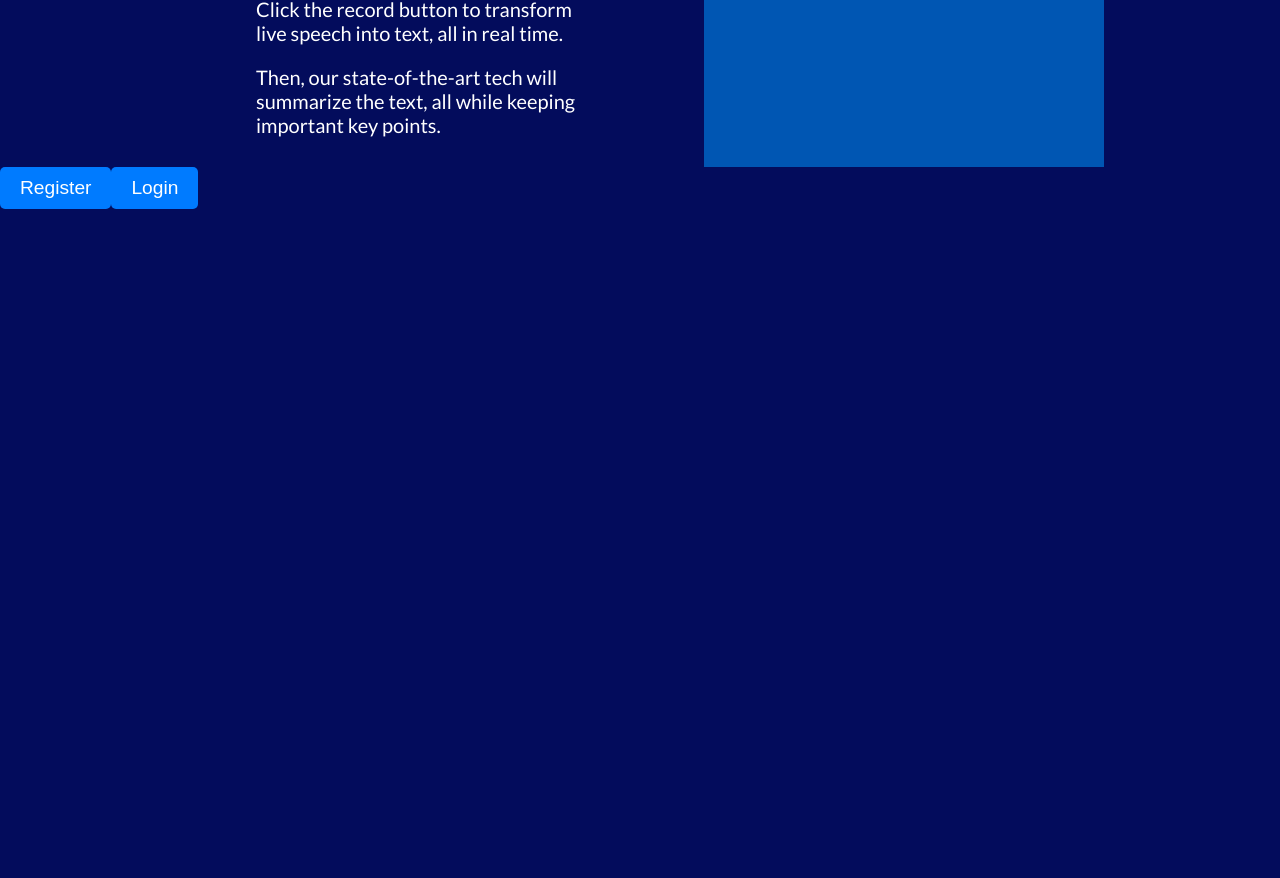
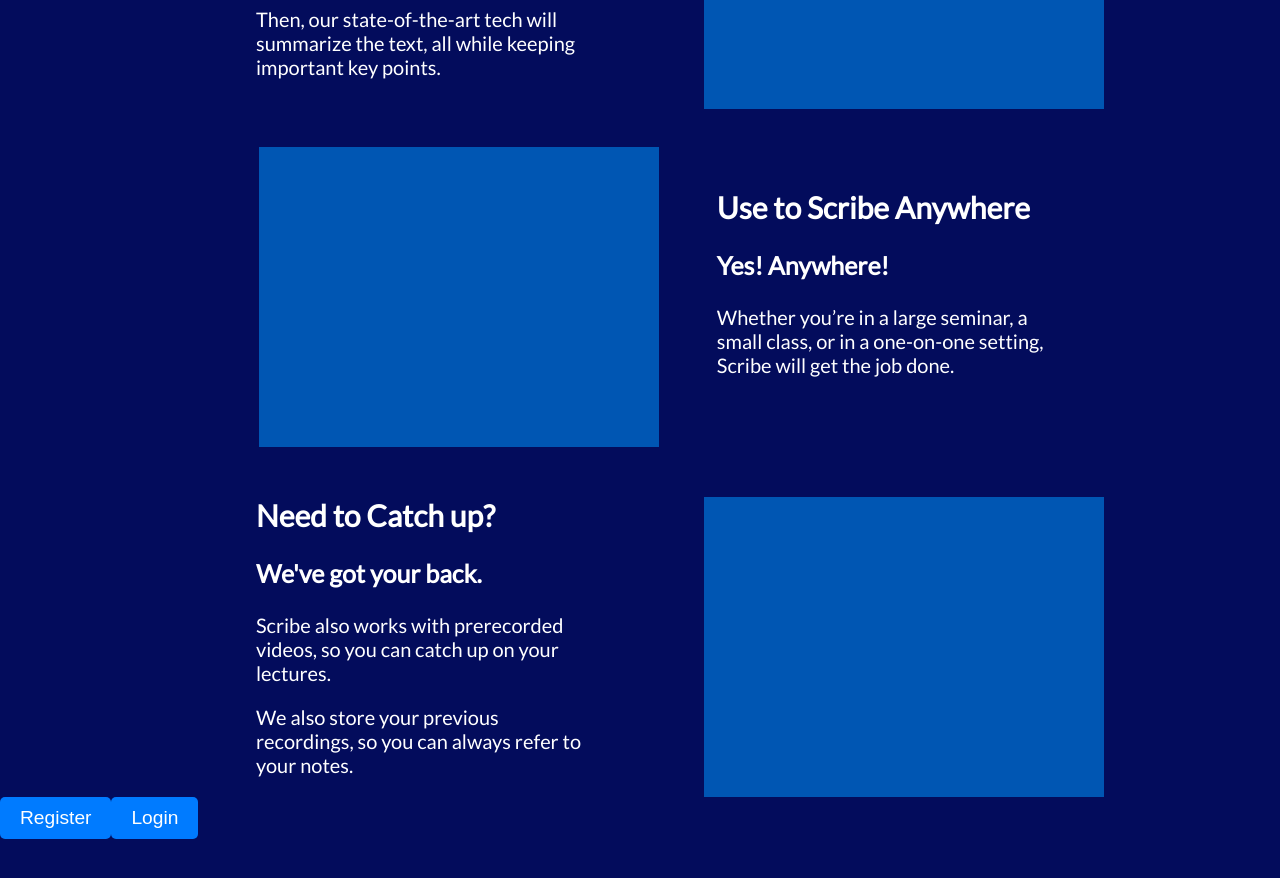
Before and after one commit to StrataLink/ScribeAI, a React (Create React App) app in the folder client/: page / in a window 1280 px wide. Shown: the part 896-1774 px from the top of the page. Built offline with nearby package versions, Linux system fonts and the light colour scheme; the HTML template or start-up script is replaced by a standard one.

Commit message:
landing page scroll

```diff
--- a/client/src/components/Navbar.css
+++ b/client/src/components/Navbar.css
@@ -25,6 +25,7 @@
   }
 
   .navbar-logo{
+    all: unset;
     list-style-type: none;
     color: rgb(255, 255, 255);
     text-decoration: none;
@@ -61,3 +62,13 @@
     padding: 20px;
     justify-self: space;
   }
+
+  .butt{
+    all: unset;
+    list-style-type: none;
+    color: rgb(255, 255, 255);
+    text-decoration: none;
+    position: relative;
+    padding: 20px;
+    justify-self: space;
+  }
--- a/client/src/components/Navbar.tsx
+++ b/client/src/components/Navbar.tsx
@@ -2,7 +2,11 @@
 import {Link} from "react-router-dom"
 import "./Navbar.css"
 
-function Navbar() {
+interface NavbarProps{
+    onScroll: () => void;
+}
+
+const Navbar: React.FC<NavbarProps> = ({onScroll}) => {
     const [click, setClick] = useState(false);
     const handleClick = () => setClick(!click);
     const closeMobileMenu = () => setClick(false);
@@ -10,9 +14,9 @@
   return (
     <nav className="navbar">
         <div className="navbar-container">
-            <Link to="/" className="navbar-logo"onClick={closeMobileMenu}>
+            <button className="navbar-logo" onClick={onScroll}>
                 ScribeAI
-            </Link>
+            </button>
             <ul className={click ? "nav-menu active" : "nav-menu"}>
                 <li className="nav-item">
                     <Link to="/login" className="nav-links" onClick={closeMobileMenu}>
@@ -20,9 +24,9 @@
                     </Link>
                 </li>
                 <li className="nav-item">
-                    <Link to="/About" className="nav-links" onClick={closeMobileMenu}>
+                    <button className="butt" onClick={onScroll}>
                         About
-                    </Link>
+                    </button>
                 </li>
                 <li className="nav-item">
                     <Link to="/Pricing" className="nav-links" onClick={closeMobileMenu}>
--- a/client/src/pages/LandingPage.css
+++ b/client/src/pages/LandingPage.css
@@ -76,12 +76,18 @@
     border-radius: 5px;
     cursor: pointer;
     transition: background-color 0.3s ease;
-    margin-left: 21%;
-    margin-top: -300px;
+    margin-left: 20.7%;
+    margin-top: -50px;
     position: absolute;
     z-index: 1;
   }
 
+  .need-da-space{
+    height: 2px;
+    padding: 0px;
+    margin-bottom: -80px;
+
+  }
   .Part2{
     align-items: self;
     display: inline;
@@ -116,6 +122,32 @@
     margin-top: -290px;
 
   }
+
+  .Part2p2{
+    margin-left: 45%;
+    margin-top: -100px;
+  }
+
+  .box2{
+    margin-left: -45%;
+    background-color: #0056b3;
+    height: 300px;
+    width: 400px;
+    margin-top: -250px;
+  }
+
+  .Part2p3{
+    margin-top: -130px;
+  }
+
+  .box3{
+    margin-left: 55%;
+    background-color: #0056b3;
+    height: 300px;
+    width: 400px;
+    margin-top: -300px;
+  }
+
   .register-button {
     padding: 10px 20px;
     font-size: 1.2rem;
--- a/client/src/pages/LandingPage.tsx
+++ b/client/src/pages/LandingPage.tsx
@@ -1,4 +1,4 @@
-import React from "react";
+import React, {useRef} from "react";
 import "./LandingPage.css";
 import { useNavigate } from "react-router-dom";
 import Navbar from "../components/Navbar";
@@ -6,12 +6,20 @@
 
 
 function LandingPage() {
+const target = useRef<HTMLDivElement>(null);
+
+    const scroll = () => {
+        if (target.current){
+          target.current.scrollIntoView({behavior: 'smooth'});
+        }
+    }
     const navigate = useNavigate()
     /*const Laptop = require("../../public/Laptop.svg") as string;*/
   return (
     <div className="landing-container">
-      <Navbar/>
-      <header>
+      <Navbar onScroll={scroll}/>
+
+      <header >
         <h1>Innovate your note-taking experience</h1>
 
         <section>
@@ -29,6 +37,8 @@
       <section>
         <button className="cta-button">Get Started</button>
 
+        <div ref={target} className="need-da-space">
+        </div>
         <div className="Part2">
         <h2 className="h2"> How does it work?</h2>
         <p className="p">It's pretty simple.</p>
@@ -36,6 +46,24 @@
         <p className="p2"> Then, our state-of-the-art tech will summarize the text, all while keeping important key points. </p>
         <div className="box1"> </div>
         </div>
+
+
+
+        <div className="Part2p2">
+        <h2 className="h2"> Use to Scribe Anywhere</h2>
+        <p className="p">Yes! Anywhere!</p>
+        <p className="p2"> Whether you’re in a large seminar, a small class, or in a one-on-one setting, Scribe will get the job done.</p>
+        <div className="box2"></div>
+        </div>
+
+        <div className="Part2p3">
+        <h2 className="h2"> Need to Catch up?</h2>
+        <p className="p">We've got your back.</p>
+        <p className="p2">Scribe also works with prerecorded videos, so you can catch up on your lectures.</p>
+        <p className="p2">We also store your previous recordings, so you can always refer to your notes.</p>
+        <div className="box3"></div>
+        </div>
+
         <button className="register-button" onClick={() => navigate("/register")}>Register</button>
         <button className="login-button" onClick={() => navigate("/login")}>Login</button>
       </section>
```
